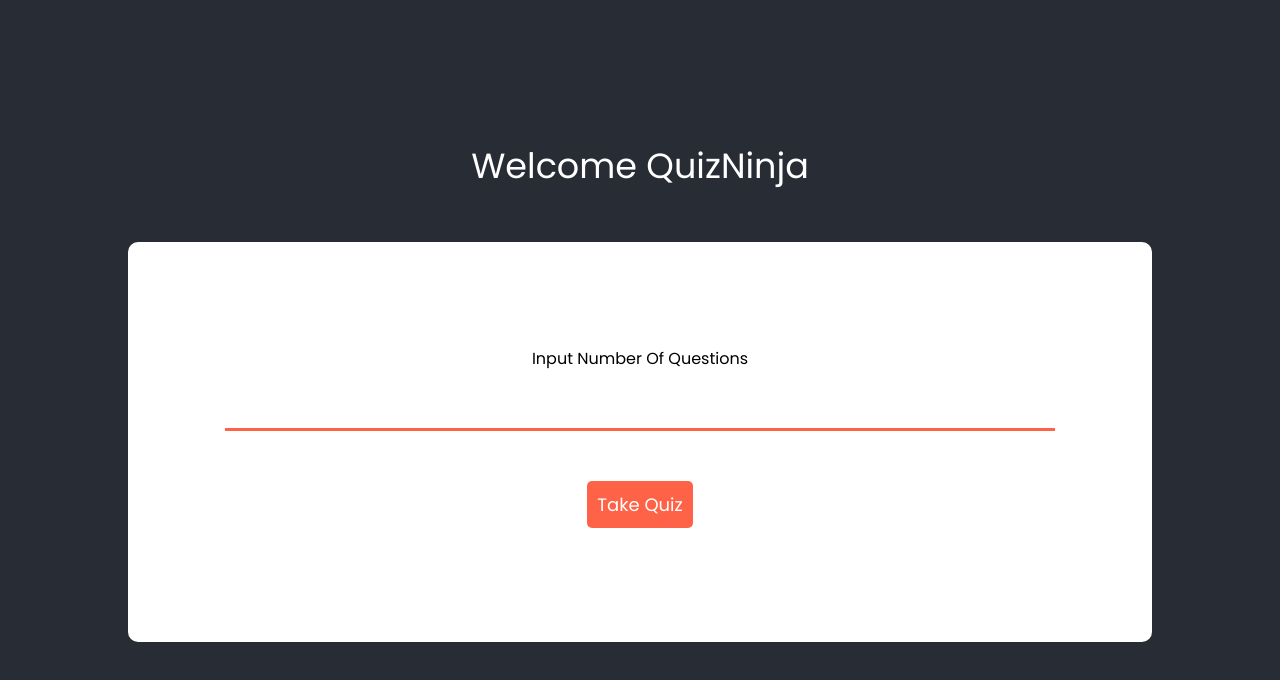
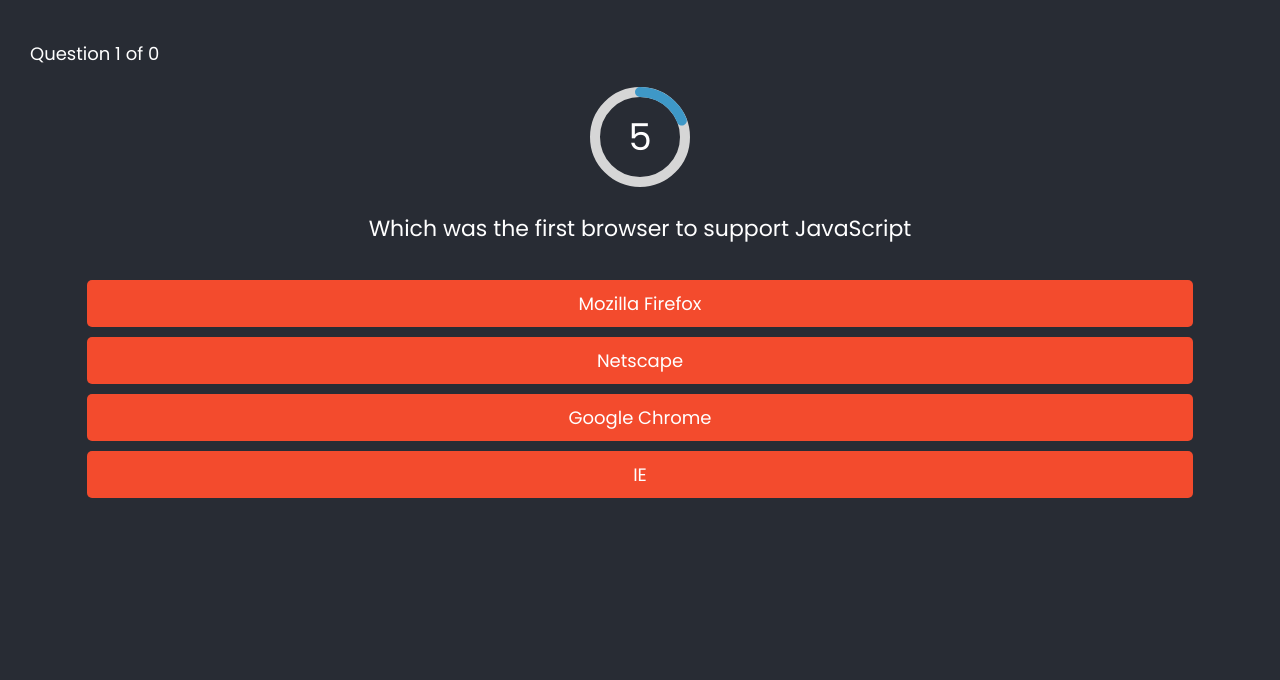
Before and after one commit to SolomonYakubu/quizzify, a React (Create React App) app: page /#/quiz in a window 1280 px wide. Shown: the top 680 px of the page. Built offline with nearby package versions, Linux system fonts and the light colour scheme; a web font is replaced by a local one.

Commit message:
added quiz modes

```diff
--- a/src/App.js
+++ b/src/App.js
@@ -1,8 +1,8 @@
 import React, { useContext } from "react";
-import Quiz from "./screens/quiz/quiz";
-import Home from "./screens/home/home";
+import Quiz from "./screens/quiz/Quiz";
+import Home from "./screens/home/Home";
 import Finish from "./screens/finish/Finish";
-import { BrowserRouter as Router, Route } from "react-router-dom";
+import { HashRouter as Router, Route } from "react-router-dom";
 import "./App.css";
 import { store } from "./store";
 
--- a/src/db/QuestionStore.js
+++ b/src/db/QuestionStore.js
@@ -11,24 +11,20 @@
 		id: 1,
 	},
 	{
-		question: "What is Javascript",
-		options: [
-			"A scripting language",
-			"A markup language",
-			"An english language",
-			"A language",
-		],
-		correct: "A scripting language",
+		question:
+			"Which of the following function of Array object removes the first element from an array and return that element",
+		options: ["reverse()", "shift()", "slice()", "some()"],
+		correct: "shift()",
 		id: 2,
 	},
 	{
-		question: "Which year was Node.js released?",
-		options: ["2010", "2016", "2009", "2004"],
-		correct: "2009",
+		question: "const arr = [1,2,3] '\n' arr.pop()",
+		options: ["0", "2", "1", "3"],
+		correct: "3",
 		id: 3,
 	},
 	{
-		question: "What is || in Javascript",
+		question: "What is '||' in Javascript",
 		options: ["and", "either", "with", "or"],
 		correct: "or",
 		id: 4,
@@ -51,64 +47,71 @@
 		id: 6,
 	},
 	{
-		question:
-			"In an ecosystem the transformation of energy is brought about by",
-		options: [
-			"machine",
-			"sunlight",
-			"activities of living things",
-			"heat energy",
-		],
-		correct: "activities of living things",
+		question: "Which of the following is not a reserved word in JavaScript",
+		options: ["interface", "throws", "program", "short"],
+		correct: "program",
 		id: 7,
 	},
 	{
-		question: "Food gives energy",
-		options: ["yes", "no"],
-		correct: "yes",
+		question:
+			"What is the method in JavaScript used to remove the whitespace at the beginning and end of any string",
+		options: ["strip()", "trim()", "stripped()", "trimmed()"],
+		correct: "trim()",
 		id: 8,
 	},
 	{
-		question: "Which of the following is a class of food",
-		options: ["beans", "yam", "protein", "kitchen"],
-		correct: "protein",
+		question:
+			"In JavaScript,we do not have datatypes like integer and float. What is the function that can be used to check if the number is an integer or not?",
+		options: [
+			"Integer(value)",
+			"ifInteger(value)",
+			"isInteger(value)",
+			"forInteger",
+		],
+		correct: "isInteger(value)",
 		id: 9,
 	},
 
 	{
-		question: "How many bones does an average human being have ",
-		options: ["205", "100", "206", "207"],
-		correct: "206",
+		question: "Which of the following is an advantage of using JavaScript",
+		options: [
+			"Increased Interactivity",
+			"Less server interaction",
+			"Immediate feedback from the users",
+			"All of the above",
+		],
+		correct: "All of the above",
 		id: 10,
 	},
 	{
-		question: "What is the strongest muscle in the human body ",
-		options: ["biseps", "trisep", "mantissa", "tendon"],
-		correct: "mantissa",
+		question:
+			"Which function of an Array object calls a function for each element in the array",
+		options: ["forEach()", "every()", "forEvery()", "each()"],
+		correct: "forEach()",
 		id: 11,
 	},
 	{
-		question: "What type of protein is found in the curticles ",
-		options: ["beans", "milk", "chitin", "hydroelastic"],
-		correct: "chitin",
+		question: "JavaScript is _______ language.",
+		options: ["a compiled", "an interpreted"],
+		correct: "an interpreted",
 		id: 12,
 	},
 	{
-		question: "There are three forms of skeleton ",
-		options: ["yes", "no", "maybe", "idk"],
-		correct: "yes",
+		question: "Which was the first browser to support JavaScript",
+		options: ["Mozilla Firefox", "Netscape", "Google Chrome", "IE"],
+		correct: "Netscape",
 		id: 13,
 	},
 	{
-		question: "What is the component of a basic ecosystem ",
-		options: ["enviroment", "habitat", "objects", "a and b"],
-		correct: "a and b",
+		question: "The following are array methods except",
+		options: ["pop()", "has()", "some()", "shift()"],
+		correct: "has()",
 		id: 14,
 	},
 	{
-		question: "An enzyme is made up of ",
-		options: ["chemical", "protein", "hydrostatic energy", "carborhydrate"],
-		correct: "protein",
+		question: "Which of the following is a JavaScript runtime environment",
+		options: ["Node.js", "Deno", "All of the above", "None of the above"],
+		correct: "All of the above",
 		id: 15,
 	},
 ];
--- a/src/screens/finish/Finish.js
+++ b/src/screens/finish/Finish.js
@@ -1,4 +1,4 @@
-import React, { useContext } from "react";
+import React, { useContext, useEffect } from "react";
 import { store } from "../../store";
 import { Link } from "react-router-dom";
 
@@ -12,7 +12,11 @@
 	const reset = () => {
 		dispatch({ type: "reset" });
 	};
-
+	useEffect(() => {
+		return () => {
+			dispatch({ type: "reset" });
+		};
+	}, [dispatch]);
 	return (
 		<div className="container">
 			<div className="items-container">
--- a/src/screens/home/home.js
+++ b/src/screens/home/home.js
@@ -1,24 +1,55 @@
-import React, { useContext, useState } from "react";
+import React, { useContext, useState, useEffect } from "react";
 import { useHistory } from "react-router-dom";
 import { ToastContainer, toast } from "react-toastify";
 import "react-toastify/dist/ReactToastify.css";
 import { store } from "../../store";
 import "./style.css";
-const Content = (props) => {
+const Home = (props) => {
 	const globalState = useContext(store);
-	const { count } = globalState.state;
+	const { count, time } = globalState.state;
 	const { dispatch } = globalState;
+	const [weapon, setWeapon] = useState("blade");
 	const [isValid, setIsValid] = useState(false);
+
 	let history = useHistory();
 	const onChange = (value) => {
-		dispatch({ type: "setCount", value });
+		dispatch({ type: "setCount", payload: value });
 		if (parseInt(value) < 1 || value === "") {
 			setIsValid(false);
 		} else {
 			setIsValid(true);
 		}
 	};
+	const weaponSet = () => {
+		// if (weapon.toString() === "blade") {
+		//
+		// } else if (weapon.toString() === "sword") {
+		// 	dispatch({ type: "setTime", payload: 30 });
+		// }
+		switch (weapon) {
+			case "blade":
+				dispatch({ type: "setTime", payload: 10 });
+				break;
+			case "sword":
+				dispatch({ type: "setTime", payload: 30 });
+				break;
+			default:
+				dispatch({ type: "setTime", payload: 5 });
+		}
+	};
+	console.log(globalState.state.time);
+	const onDropChange = (e) => {
+		setWeapon(e.target.value);
 
+		weaponSet();
+	};
+
+	useEffect(() => {
+		return () => {
+			weaponSet();
+		};
+	}, []);
+	console.log(globalState.state.time);
 	const redirect = () => {
 		if (isValid) {
 			history.push("/quiz");
@@ -44,17 +75,30 @@
 			<div className="item-con">
 				<ToastContainer limit={1} />
 				<label
-					style={{ fontFamily: "Poppins", fontSize: "16px", margin: "20px" }}
+					style={{ fontFamily: "Poppins", fontSize: "16px", marginTop: "30px" }}
 				>
 					Input Number Of Questions
 				</label>
 				<input
 					type="number"
+					// placeholder="Input Number of Questions"
 					value={count}
 					required
 					className="input"
 					onChange={(e) => onChange(e.target.value)}
 				/>
+				<div className="dropdown-container">
+					<label
+						style={{ fontFamily: "Poppins", fontSize: "16px", margin: "10px" }}
+					>
+						Choose your weapon
+					</label>
+					<select className="dropdown" value={weapon} onChange={onDropChange}>
+						<option value="blade">Blade</option>
+						<option value="sword">Sword</option>
+						<option value="spear">Spear</option>
+					</select>
+				</div>
 
 				<button className="button" onClick={redirect}>
 					Take Quiz
@@ -64,4 +108,4 @@
 	);
 };
 
-export default Content;
+export default Home;
--- a/src/screens/home/style.css
+++ b/src/screens/home/style.css
@@ -45,3 +45,19 @@
 	font-family: Poppins;
 	background-color: #ff6347;
 }
+.dropdown {
+	font-family: Poppins;
+	font-size: 18px;
+	border: none;
+	outline: none;
+	width: 100px;
+}
+/* .dropdown option {
+	border-radius: 20px;
+} */
+.dropdown-container {
+	display: flex;
+	flex-direction: column;
+	align-items: center;
+	justify-content: center;
+}
--- a/src/screens/quiz/Controls.js
+++ b/src/screens/quiz/Controls.js
@@ -22,9 +22,8 @@
 			<div style={{ width: "100px", color: "#fff" }}>
 				<CircularProgressbarWithChildren
 					value={props.time}
-					maxValue={10}
+					maxValue={30}
 					strokeWidth={10}
-					//styles={{ width: "20px" }}
 				>
 					<div style={{ fontSize: "37px", color: "#fff" }}>{props.time}</div>
 				</CircularProgressbarWithChildren>
--- a/src/screens/quiz/quiz.js
+++ b/src/screens/quiz/quiz.js
@@ -5,19 +5,20 @@
 import Controls from "./Controls.js";
 import { store } from "../../store";
 
-const Content = (props) => {
+const Quiz = (props) => {
 	const [question] = useState(questions);
 	const [questionId, setQuestionId] = useState([]);
 	const [id, SetId] = useState(1);
 	const [clicked, setClicked] = useState(0);
 	const [index, setIndex] = useState(1);
-	const [time, setTime] = useState(10);
+	const [totalTime, setTotalTime] = useState(10);
+	const [time, setTime] = useState(totalTime);
+	const [shuffled, setShuffled] = useState(false);
 
-	const [shuffled, setShuffled] = useState(false);
 	//context api
 	const globalState = useContext(store);
 	const { dispatch } = globalState;
-	const { count } = globalState.state;
+	const { count, weapon } = globalState.state;
 
 	//data fetching
 	const quest = question
@@ -32,41 +33,45 @@
 	//
 	//function will take care of moving to next question
 	const next = () => {
-		setTime(10);
-
 		if (count > 1) {
+			setTime(totalTime);
 			dispatch({ type: "count" });
+			setClicked(0);
+			setIndex((index) => index + 1);
 			SetId(questionId[index]);
 		} else {
 			dispatch({ type: "completeTrue" });
 		}
-		setClicked(0);
-
-		setIndex((index) => index + 1);
 	};
 	//Timer function
 	const timer = () => {
 		setTime((time) => time - 1);
 	};
-	//shuffle an array without repeating values
-	const shuffle = (arr) => {
-		arr.sort(() => Math.random() - 0.5);
-	};
+
 	//Checked if shuffled is true, then shuffle questionId
 
 	if (shuffled) {
-		shuffle(questionId);
+		//	shuffle(questionId);
+		questionId.sort(() => Math.random() - 0.5);
 		SetId(questionId[0]);
 		setShuffled(false);
 	}
 
+	useEffect(() => {
+		if (weapon === "blade") {
+			setTotalTime(10);
+		} else if (weapon === "sword") {
+			setTotalTime(30);
+		}
+		setTime(totalTime);
+	}, []);
 	useEffect(() => {
 		setQuestionId(question.map((id) => id.id));
 
 		setShuffled(true);
 
 		setInterval(timer, 1000);
-
+		console.log("rendered");
 		return () => {
 			clearInterval(timer);
 		};
@@ -95,7 +100,7 @@
 	if (time === 0) {
 		next();
 	}
-
+	console.log(globalState.state.time);
 	return (
 		<div>
 			<Controls time={time} count={index} />
@@ -105,4 +110,4 @@
 	);
 };
 
-export default Content;
+export default Quiz;
--- a/src/store.js
+++ b/src/store.js
@@ -5,6 +5,8 @@
 	completed: false,
 	score: 0,
 	questionNumber: 0,
+	weapon: "blade",
+	time: 0,
 };
 const store = createContext(initialState);
 const { Provider } = store;
@@ -17,11 +19,25 @@
 			case "correct":
 				return { ...state, score: state.score + 10 };
 			case "reset":
-				return { score: 0, completed: false, count: "" };
+				return { score: 0, completed: false, count: "", questionNumber: 0 };
 			case "count":
 				return { ...state, count: state.count - 1 };
 			case "setCount":
-				return { ...state, count: action.value, questionNumber: action.value };
+				return {
+					...state,
+					count: action.payload,
+					questionNumber: action.payload,
+				};
+			case "setWeapon":
+				return {
+					...state,
+					weapon: action.payload,
+				};
+			case "setTime":
+				return {
+					...state,
+					time: action.payload,
+				};
 			default:
 				throw new Error();
 		}
```
